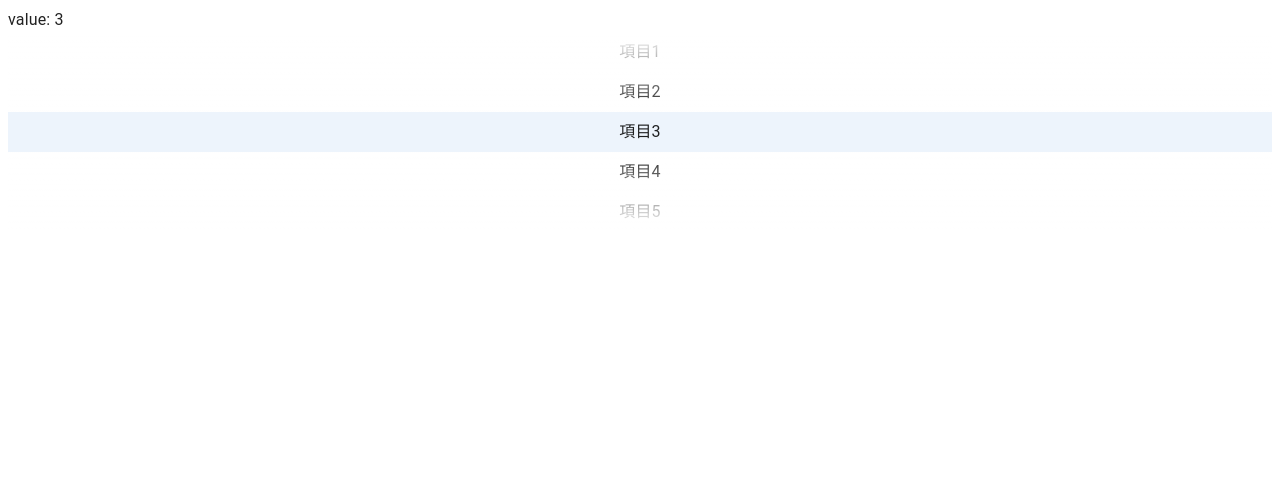
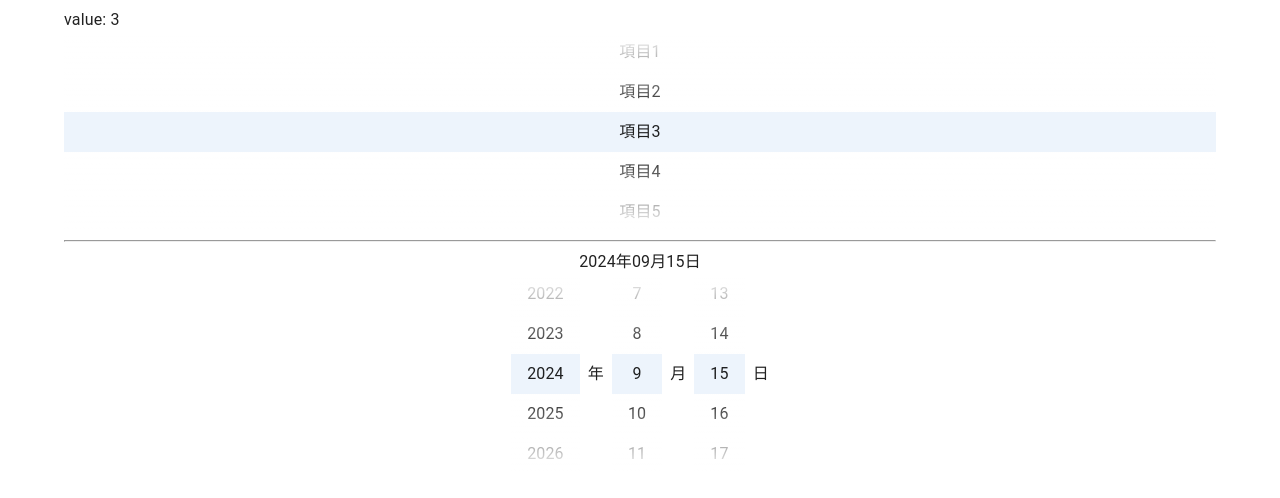
Before and after one commit to link1345/trial-stackblitz-scroll-picker, a React (Vite) app: page / in a window 1280 px wide. Shown: the top 498 px of the page. Built offline with nearby package versions, Linux system fonts and the light colour scheme.

Commit message:
ScrollPickerを組み合わせてDateScrollPickerを実装した

```diff
--- a/package.json
+++ b/package.json
@@ -13,6 +13,7 @@
     "@emotion/react": "^11.13.3",
     "@emotion/styled": "^11.13.0",
     "@mui/material": "^6.1.0",
+    "date-fns": "^4.0.0-beta.1",
     "lodash-es": "^4.17.21",
     "react": "^18.3.1",
     "react-dom": "^18.3.1",
--- a/src/App.tsx
+++ b/src/App.tsx
@@ -1,13 +1,16 @@
 import { useState, FC } from "react";
-import { Box } from "@mui/material";
+import { Container, Stack, Typography } from "@mui/material";
+import { formatDate } from "date-fns";
 
 import { ScrollPicker } from "./components/ScrollPicker";
+import { DateScrollPicker } from "./components/DateScrollPicker";
 
 const App: FC = () => {
   const [value, setValue] = useState<number | null>(3);
+  const [currentDate, setCurrentDate] = useState<Date>(() => new Date());
 
   return (
-    <Box sx={{ p: 1 }}>
+    <Container sx={{ p: 1 }}>
       <div>value: {value}</div>
       <ScrollPicker
         value={value}
@@ -19,7 +22,14 @@ const App: FC = () => {
           setValue(newValue);
         }}
       />
-    </Box>
+      <hr />
+      <Typography sx={{ textAlign: "center" }}>
+        {formatDate(currentDate, "yyyy年MM月dd日")}
+      </Typography>
+      <Stack direction="row" justifyContent="center">
+        <DateScrollPicker value={currentDate} onChangeValue={setCurrentDate} />
+      </Stack>
+    </Container>
   );
 };
 
--- /dev/null
+++ b/src/components/DateScrollPicker.tsx
@@ -0,0 +1,60 @@
+import { FC, useMemo } from "react";
+import { Stack, Typography } from "@mui/material";
+import { ScrollPicker } from "./ScrollPicker";
+import { range } from "lodash-es";
+
+export type DataScrollPickerProps = {
+  value: Date;
+  onChangeValue: (newValue: Date) => void;
+};
+
+export const DateScrollPicker: FC<DataScrollPickerProps> = ({
+  value,
+  onChangeValue,
+}) => {
+  const { year, month, day } = useMemo(() => {
+    return {
+      year: value.getFullYear(),
+      month: value.getMonth() + 1,
+      day: value.getDate(),
+    };
+  }, [value]);
+
+  return (
+    <Stack direction="row" spacing={1} alignItems="center">
+      <ScrollPicker
+        value={year}
+        items={range(1900, 2100).map((year) => ({
+          value: year,
+          label: `${year}`,
+        }))}
+        onChangeValue={(newYear) => {
+          onChangeValue(new Date(newYear, month - 1, day));
+        }}
+      />
+      <Typography>年</Typography>
+      <ScrollPicker
+        value={month}
+        items={range(1, 13).map((month) => ({
+          value: month,
+          label: `${month}`,
+        }))}
+        onChangeValue={(newMonth) => {
+          onChangeValue(new Date(year, newMonth - 1, day));
+        }}
+      />
+      <Typography>月</Typography>
+      <ScrollPicker
+        value={day}
+        items={range(1, 32).map((day) => ({
+          value: day,
+          label: `${day}`,
+        }))}
+        onChangeValue={(newDay) => {
+          onChangeValue(new Date(year, month - 1, newDay));
+        }}
+      />
+      <Typography>日</Typography>
+    </Stack>
+  );
+};
--- a/src/components/ScrollPicker.tsx
+++ b/src/components/ScrollPicker.tsx
@@ -10,7 +10,7 @@ const NUM_SHOW_ITEM = 5;
 export type ScrollPickerProps<V> = {
   value: V | null;
   items: Array<{ value: V; label: string }>;
-  onChangeValue: (newValue: V | null) => void;
+  onChangeValue: (newValue: V) => void;
 };
 
 export const ScrollPicker = function <V>({
@@ -29,7 +29,7 @@ export const ScrollPicker = function <V>({
       if (elMenuList == null || !(elMenuList instanceof HTMLUListElement)) {
         return;
       }
-      console.log(elMenuList.scrollTop, elMenuList.clientHeight);
+
       const index = Math.round(elMenuList.scrollTop / ITEM_HEIGHT);
       const item = items[index];
       if (item == null) {
@@ -58,16 +58,21 @@ export const ScrollPicker = function <V>({
       return;
     }
 
+    const isFirstScroll = isFirstScrollRef.current;
+    isFirstScrollRef.current = false;
+
     const targetIndex = items.findIndex((item) => item.value === value);
     if (targetIndex < 0) {
       return;
     }
-    if (isFirstScrollRef.current) {
-      elMenuList.scrollTop = targetIndex * ITEM_HEIGHT;
-      isFirstScrollRef.current = false;
+
+    const scrollTop = targetIndex * ITEM_HEIGHT;
+    if (isFirstScroll) {
+      elMenuList.scrollTop = scrollTop;
+      return;
     }
     elMenuList.scrollTo({
-      top: targetIndex * ITEM_HEIGHT,
+      top: scrollTop,
       behavior: "smooth",
     });
   }, [items, value]);
@@ -115,7 +120,12 @@ export const ScrollPicker = function <V>({
               onChangeValue(item.value);
             }}
           >
-            <ListItemText primary={item.label} />
+            <ListItemText
+              sx={{
+                fontWeight: item.value === value ? "bold" : undefined,
+              }}
+              primary={item.label}
+            />
           </MenuItem>
         ))}
         {times(numPadItem).map((index) => (
```
Also changed, not shown: 1 other file (tests, documents, lock files or other folders).
